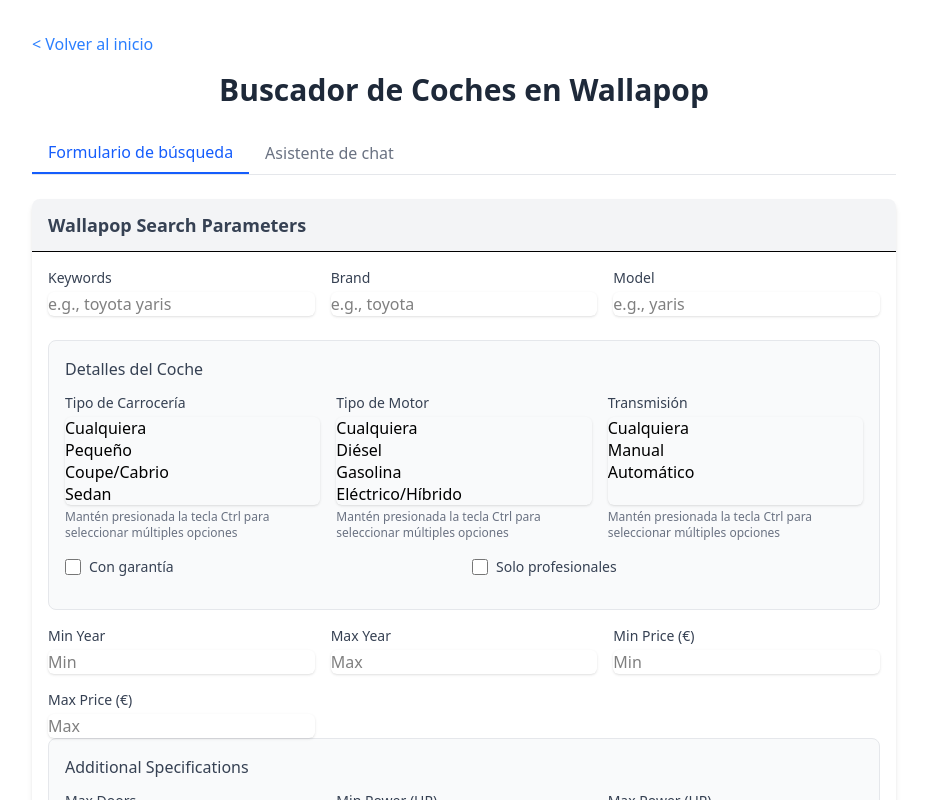
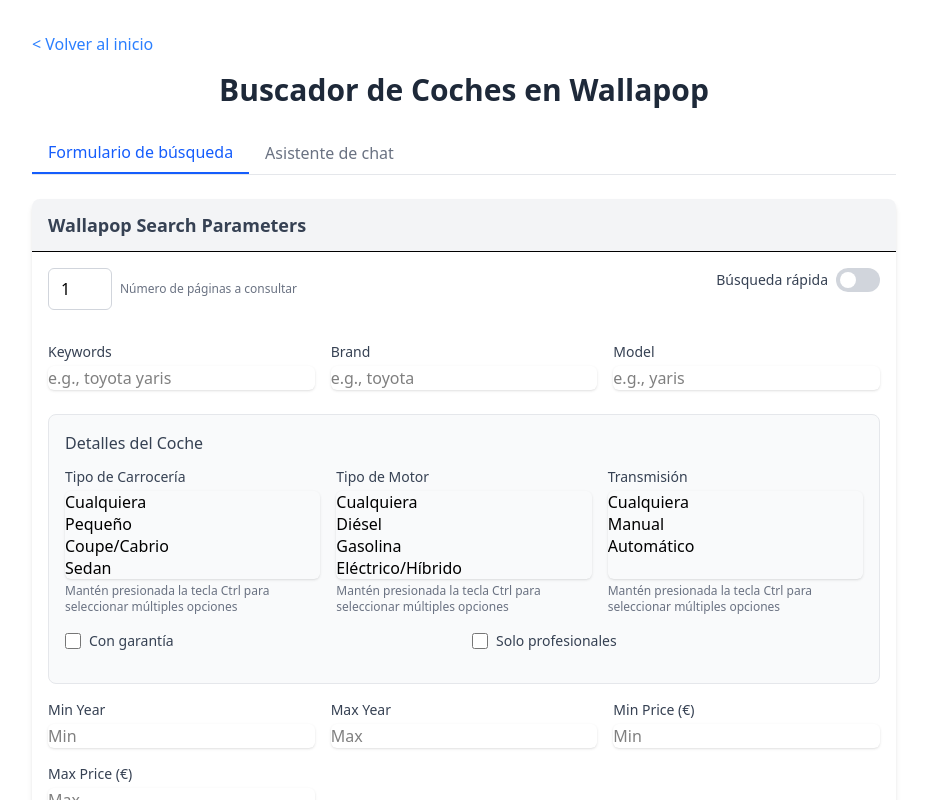
Before and after one commit to DanielArmas22/scrapper-front, a Next.js app: page /wallapop in a window 1280 px wide. Shown: the top 800 px of the page, without its empty margins (176-1103 px from the left). Built offline with nearby package versions, Linux system fonts and the light colour scheme; no server answers.

Commit message:
paginacion en las consultas

```diff
--- a/src/components/coches-net/CochesNetChat.jsx
+++ b/src/components/coches-net/CochesNetChat.jsx
@@ -2,12 +2,14 @@
 import React, { useState, useEffect, useRef } from "react";
 import { searchCochesNet } from "@/services/api";
 import SearchTypeToggle from "@/components/common/SearchTypeToggle";
+import PaginationSelector from "@/components/common/PaginationSelector";
 
 export default function CochesNetChat() {
   const [messages, setMessages] = useState([]);
   const [newMessage, setNewMessage] = useState("");
   const [loading, setLoading] = useState(false);
   const [isDeepSearch, setIsDeepSearch] = useState(false);
+  const [step, setStep] = useState(1);
   const messagesEndRef = useRef(null);
 
   // Scroll al último mensaje cuando se añaden nuevos mensajes
@@ -34,6 +36,7 @@
       const response = await searchCochesNet({
         query: newMessage,
         type: isDeepSearch ? "deep" : "fast",
+        step: step,
       });
 
       // Añadimos la respuesta del asistente
@@ -133,7 +136,8 @@
         onSubmit={handleSubmit}
         className="border-t border-gray-300 p-4 bg-white"
       >
-        <div className="mb-3">
+        <div className="flex justify-between items-center mb-3">
+          <PaginationSelector step={step} onChange={setStep} />
           <SearchTypeToggle
             isDeepSearch={isDeepSearch}
             onChange={() => setIsDeepSearch(!isDeepSearch)}
--- a/src/components/coches-net/SearchForm.jsx
+++ b/src/components/coches-net/SearchForm.jsx
@@ -1,11 +1,13 @@
 import { useState } from "react";
 import SearchTypeToggle from "@/components/common/SearchTypeToggle";
+import PaginationSelector from "@/components/common/PaginationSelector";
 
 const SearchForm = ({ onSubmit }) => {
   const [formData, setFormData] = useState({});
   const [isDeepSearch, setIsDeepSearch] = useState(false);
   const [showDirectSearch, setShowDirectSearch] = useState(false);
   const [directQuery, setDirectQuery] = useState("");
+  const [step, setStep] = useState(1);
 
   const handleChange = (e) => {
     const { name, value } = e.target;
@@ -41,7 +43,11 @@
 
     // Si hay una consulta, realizar la búsqueda
     if (query.trim()) {
-      onSubmit({ query: query.trim() });
+      onSubmit({
+        query: query.trim(),
+        type: isDeepSearch ? "deep" : "fast",
+        step,
+      });
     } else {
       alert("Por favor, introduce al menos un criterio de búsqueda");
     }
@@ -49,7 +55,11 @@
 
   const handleDirectSearch = () => {
     if (directQuery.trim()) {
-      onSubmit({ query: directQuery.trim() });
+      onSubmit({
+        query: directQuery.trim(),
+        type: isDeepSearch ? "deep" : "fast",
+        step,
+      });
     } else {
       alert("Por favor, escribe una consulta de búsqueda");
     }
@@ -62,6 +72,14 @@
   return (
     <div className="bg-white rounded-lg shadow-md overflow-hidden mb-6 p-6">
       <form id="searchForm" onSubmit={handleSubmit}>
+        <div className="flex justify-between items-start mb-4">
+          <PaginationSelector step={step} onChange={setStep} />
+          <SearchTypeToggle
+            isDeepSearch={isDeepSearch}
+            onChange={() => setIsDeepSearch(!isDeepSearch)}
+          />
+        </div>
+
         <div className="grid grid-cols-1 md:grid-cols-2 gap-6 mb-4">
           <div>
             <label
--- /dev/null
+++ b/src/components/common/PaginationSelector.jsx
@@ -0,0 +1,30 @@
+import React from "react";
+
+const PaginationSelector = ({ step, onChange }) => {
+  return (
+    <div className="flex flex-col mb-4">
+      {/* <label
+        htmlFor="pagination-selector"
+        className="text-sm text-gray-700 mb-2"
+      >
+        Paginación
+      </label> */}
+      <div className="flex items-center">
+        <input
+          id="pagination-selector"
+          type="number"
+          min="1"
+          max="20"
+          value={step}
+          onChange={(e) => onChange(parseInt(e.target.value) || 1)}
+          className="w-16 py-2 px-3 border border-gray-300 rounded-md focus:outline-none focus:ring-2 focus:ring-blue-500"
+        />
+        <span className="text-xs text-gray-500 ml-2">
+          Número de páginas a consultar
+        </span>
+      </div>
+    </div>
+  );
+};
+
+export default PaginationSelector;
--- a/src/components/milanuncios/MilanunciosChat.jsx
+++ b/src/components/milanuncios/MilanunciosChat.jsx
@@ -2,12 +2,14 @@
 import React, { useState, useEffect, useRef } from "react";
 import { sendMilanunciosChatMessage } from "@/services/api";
 import SearchTypeToggle from "@/components/common/SearchTypeToggle";
+import PaginationSelector from "@/components/common/PaginationSelector";
 
 export default function MilanunciosChat() {
   const [messages, setMessages] = useState([]);
   const [newMessage, setNewMessage] = useState("");
   const [loading, setLoading] = useState(false);
   const [isDeepSearch, setIsDeepSearch] = useState(false);
+  const [step, setStep] = useState(1);
   const messagesEndRef = useRef(null);
 
   // Scroll al último mensaje cuando se añaden nuevos mensajes
@@ -33,7 +35,8 @@
       // Enviamos el mensaje y obtenemos la respuesta
       const response = await sendMilanunciosChatMessage(
         newMessage,
-        isDeepSearch ? "deep" : "fast"
+        isDeepSearch ? "deep" : "fast",
+        step
       );
 
       // Añadimos la respuesta del asistente
@@ -138,7 +141,8 @@
         onSubmit={handleSubmit}
         className="border-t border-gray-300 p-4 bg-white"
       >
-        <div className="mb-3">
+        <div className="flex justify-between items-center mb-3">
+          <PaginationSelector step={step} onChange={setStep} />
           <SearchTypeToggle
             isDeepSearch={isDeepSearch}
             onChange={() => setIsDeepSearch(!isDeepSearch)}
--- a/src/components/milanuncios/SearchForm.jsx
+++ b/src/components/milanuncios/SearchForm.jsx
@@ -1,9 +1,11 @@
 import { useState } from "react";
 import SearchTypeToggle from "@/components/common/SearchTypeToggle";
+import PaginationSelector from "@/components/common/PaginationSelector";
 
 const MilanunciosSearchForm = ({ onSubmit }) => {
   const [formData, setFormData] = useState({});
   const [isDeepSearch, setIsDeepSearch] = useState(false);
+  const [step, setStep] = useState(1);
 
   const handleChange = (e) => {
     const { name, value } = e.target;
@@ -46,6 +48,7 @@
     onSubmit({
       query: queryString,
       type: isDeepSearch ? "deep" : "fast",
+      step: step,
     });
   };
 
@@ -58,10 +61,13 @@
       </div>
       <div className="p-4">
         <form id="milanunciosSearchForm" onSubmit={handleSubmit}>
-          <SearchTypeToggle
-            isDeepSearch={isDeepSearch}
-            onChange={() => setIsDeepSearch(!isDeepSearch)}
-          />
+          <div className="flex justify-between items-start mb-4">
+            <PaginationSelector step={step} onChange={setStep} />
+            <SearchTypeToggle
+              isDeepSearch={isDeepSearch}
+              onChange={() => setIsDeepSearch(!isDeepSearch)}
+            />
+          </div>
 
           <div className="grid grid-cols-1 md:grid-cols-3 gap-4 mb-6">
             <div>
--- a/src/components/wallapop/SearchForm.jsx
+++ b/src/components/wallapop/SearchForm.jsx
@@ -4,10 +4,12 @@
 import AdditionalSpecs from "@/components/wallapop/form-sections/AdditionalSpecs";
 import SortOptions from "@/components/wallapop/form-sections/SortOptions";
 import SearchTypeToggle from "@/components/common/SearchTypeToggle";
+import PaginationSelector from "@/components/common/PaginationSelector";
 
 const SearchForm = ({ onSubmit }) => {
   const [formData, setFormData] = useState({});
   const [isDeepSearch, setIsDeepSearch] = useState(false);
+  const [step, setStep] = useState(1);
 
   const handleChange = (e) => {
     const { name, value, type, checked, selectedOptions } = e.target;
@@ -70,7 +72,6 @@
     const allParams = {
       ...fixedParams,
       ...formData,
-      // Quitamos el type de aquí, ya que se enviará como un campo separado
     };
 
     // Construir la cadena de consulta URL
@@ -91,6 +92,7 @@
     onSubmit({
       query: queryString,
       type: isDeepSearch ? "deep" : "fast",
+      step: step,
     });
   };
 
@@ -103,6 +105,13 @@
       </div>
       <div className="p-4">
         <form id="searchForm" onSubmit={handleSubmit}>
+          <div className="flex justify-between items-start mb-4">
+            <PaginationSelector step={step} onChange={setStep} />
+            <SearchTypeToggle
+              isDeepSearch={isDeepSearch}
+              onChange={() => setIsDeepSearch(!isDeepSearch)}
+            />
+          </div>
           <div className="grid grid-cols-1 md:grid-cols-3 gap-4 mb-6">
             <div>
               <label
@@ -158,10 +167,7 @@
           <YearPriceRange onChange={handleChange} />
           <AdditionalSpecs onChange={handleChange} />
           <SortOptions onChange={handleChange} />
-          <SearchTypeToggle
-            isDeepSearch={isDeepSearch}
-            onChange={() => setIsDeepSearch(!isDeepSearch)}
-          />
+
           <div className="text-center mt-6">
             <button
               type="submit"
--- a/src/components/wallapop/WallapopChat.jsx
+++ b/src/components/wallapop/WallapopChat.jsx
@@ -3,12 +3,14 @@
 import { sendWallapopChatMessage } from "@/services/api";
 import Loader from "@/components/common/Loader";
 import SearchTypeToggle from "@/components/common/SearchTypeToggle";
+import PaginationSelector from "@/components/common/PaginationSelector";
 
 export default function WallapopChat() {
   const [messages, setMessages] = useState([]);
   const [newMessage, setNewMessage] = useState("");
   const [loading, setLoading] = useState(false);
   const [isDeepSearch, setIsDeepSearch] = useState(false);
+  const [step, setStep] = useState(1);
   const messagesEndRef = useRef(null);
 
   // Scroll al último mensaje cuando se añaden nuevos mensajes
@@ -34,7 +36,8 @@
       // Enviamos el mensaje y obtenemos la respuesta
       const response = await sendWallapopChatMessage(
         newMessage,
-        isDeepSearch ? "deep" : "fast"
+        isDeepSearch ? "deep" : "fast",
+        step
       );
       console.log("Respuesta del asistente:", response);
       // Añadimos la respuesta del asistente
@@ -138,7 +141,8 @@
         onSubmit={handleSubmit}
         className="border-t border-gray-300 p-4 bg-white"
       >
-        <div className="mb-3">
+        <div className="flex justify-between items-center mb-3">
+          <PaginationSelector step={step} onChange={setStep} />
           <SearchTypeToggle
             isDeepSearch={isDeepSearch}
             onChange={() => setIsDeepSearch(!isDeepSearch)}
```
Also changed, not shown: src/services/api.js (+21 -17 lines).
